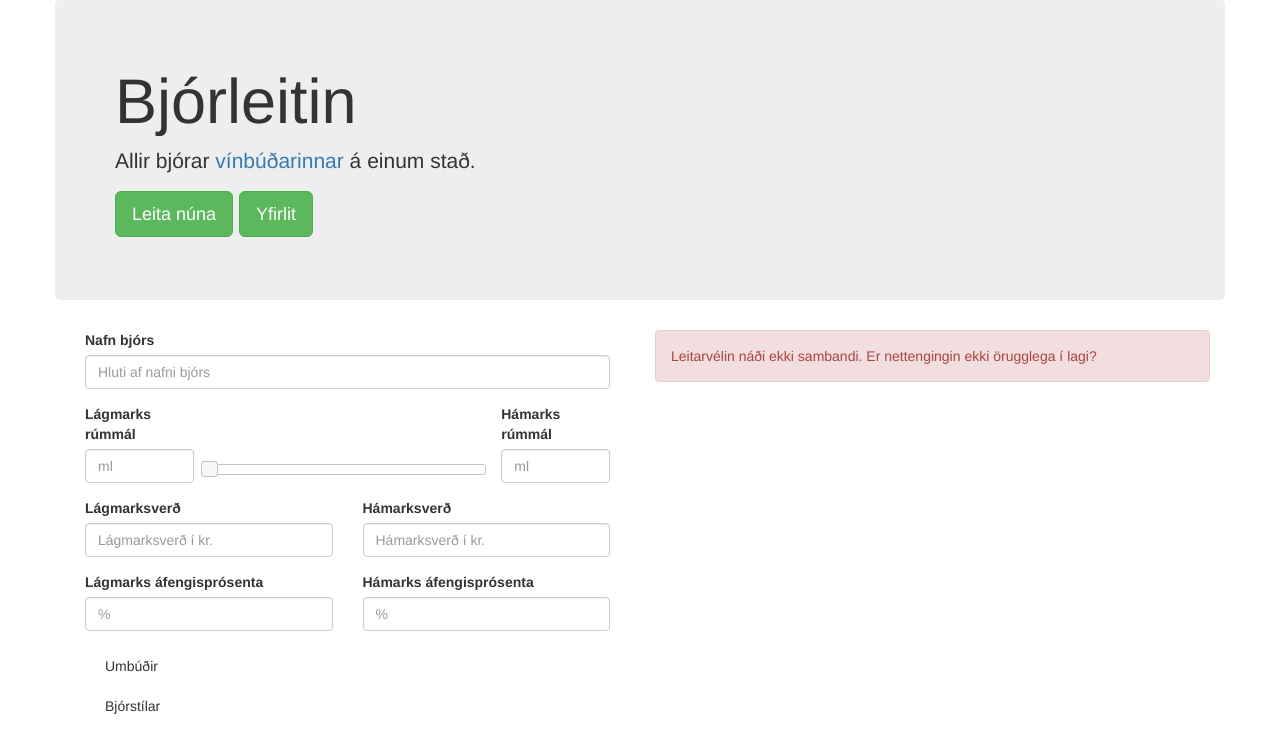
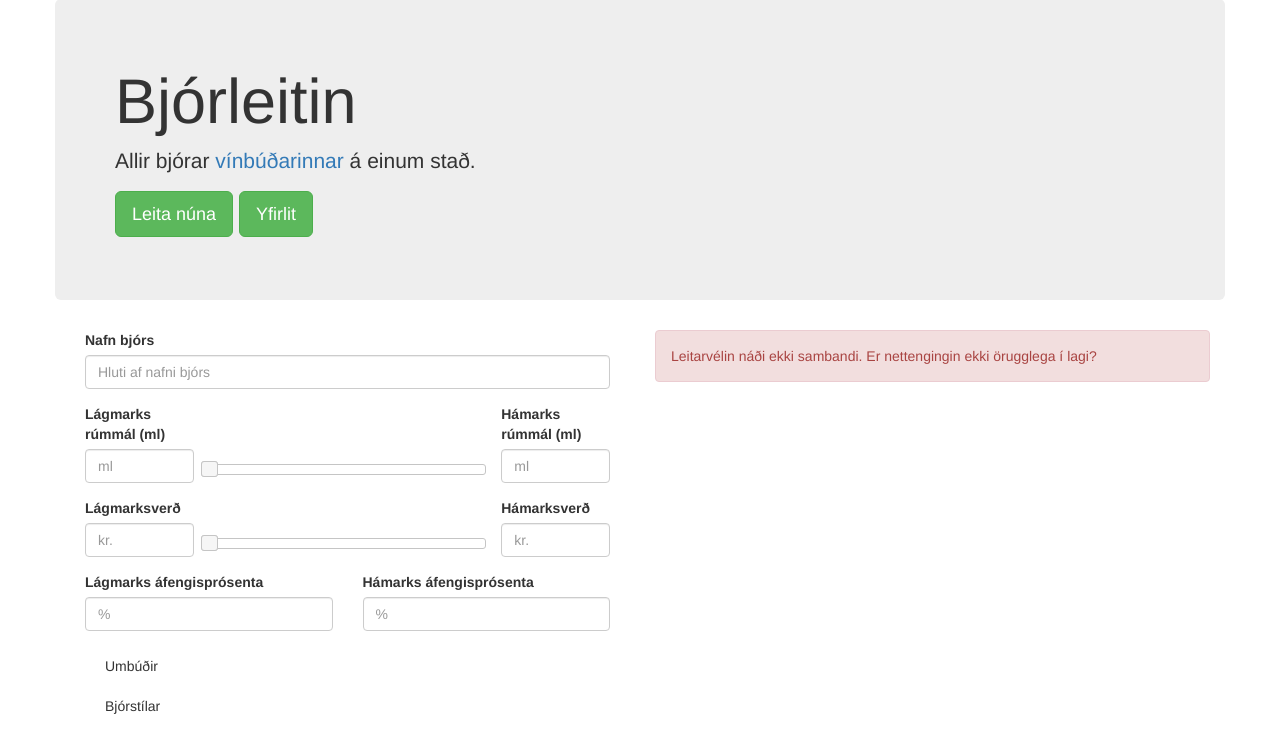
Before and after one commit to Ernir/bjorleitin, a Django app: page / in a window 1280 px wide. Shown: the part 21-777 px from the top of the page. Run offline with Django 3.2, Linux system fonts and the light colour scheme; data that the repository does not hold is empty; some libraries are stand-ins or nearby versions; some web fonts are replaced.

Commit message:
The price slider added.

```diff
--- a/beer_search/forms.py
+++ b/beer_search/forms.py
@@ -28,11 +28,9 @@ class SearchForm(forms.Form):
     )
 
     min_volume = forms.IntegerField(
-        label="Lágmarks rúmmál",
+        label="Lágmarks rúmmál (ml)",
         required=False,
         widget=NumberInput(attrs={
-            # "type": "range",  # TODO: Add slider in place of number input
-            # "step": "10",
             "type": "number",
             "value": min_for_attribute(Beer, "volume"),
             "min": min_for_attribute(Beer, "volume"),
@@ -41,7 +39,7 @@ class SearchForm(forms.Form):
     )
 
     max_volume = forms.IntegerField(
-        label="Hámarks rúmmál",
+        label="Hámarks rúmmál (ml)",
         required=False,
         widget=NumberInput(attrs={
             "type": "number",
@@ -56,6 +54,7 @@ class SearchForm(forms.Form):
         required=False,
         widget=NumberInput(attrs={
             "type": "number",
+            "value": min_for_attribute(Beer, "price"),
             "min": min_for_attribute(Beer, "price"),
             "max": max_for_attribute(Beer, "price"),
         })
@@ -66,6 +65,7 @@ class SearchForm(forms.Form):
         required=False,
         widget=NumberInput(attrs={
             "type": "number",
+            "value": max_for_attribute(Beer, "price"),
             "min": min_for_attribute(Beer, "price"),
             "max": max_for_attribute(Beer, "price"),
         })
@@ -130,12 +130,18 @@ class SearchForm(forms.Form):
                 css_id="volume-container"
             ),
             Div(
-                Field("min_price", placeholder="Lágmarksverð í kr."),
-                css_class="col-md-6"
-            ),
-            Div(
-                Field("max_price", placeholder="Hámarksverð í kr."),
-                css_class="col-md-6"
+                Div(
+                    Field("min_price", placeholder="kr."),
+                    css_class="col-md-3"
+                ),
+                Div(
+                    css_id="price-slider",
+                    css_class="col-md-6 form-slider"
+                ),
+                Div(
+                    Field("max_price", placeholder="kr."),
+                    css_class="col-md-3 "
+                ),
             ),
             Div(
                 Field("min_abv", placeholder="%"),
--- a/beer_search/urls.py
+++ b/beer_search/urls.py
@@ -7,5 +7,5 @@ urlpatterns = \
              url(r"^yfirlit/$", views.overview, name="overview"),
 
              url(r"^api/leit/$", views.perform_search, name="perform_search"),
-             url(r"^api/rummal/$", views.distinct_volumes, name="distinct_volumes")
+             url(r"^api/gildi/(?P<eiginleiki>.+)/$", views.distinct_properties, name="distinct_properties")
     )
--- a/beer_search/views.py
+++ b/beer_search/views.py
@@ -101,11 +101,18 @@ def perform_search(request):
         return JsonResponse(return_list, safe=False)
 
 
-def distinct_volumes(request):
-    volumes = Beer.objects.filter(available=True).values("volume")
+def distinct_properties(request, eiginleiki):
+
+    p = "name"  # p for property
+    if eiginleiki == "rummal":
+        p = "volume"
+    elif eiginleiki == "verd":
+        p = "price"
+
+    objects = Beer.objects.filter(available=True).values(p)
     numbers = []
-    for dictionary in volumes:
-        number = dictionary["volume"]
+    for dictionary in objects:
+        number = dictionary[p]
         if number not in numbers:
             numbers.append(number)
     numbers.sort()
--- a/static/app.js
+++ b/static/app.js
@@ -142,13 +142,17 @@ $('#main-form').on('submit', function (event) {
  */
 
 function makeSliders() {
-    $.get("/api/rummal/", function (data) {
+    // ToDo: Combine into one function call.
+    $.get("/api/gildi/rummal/", function (data) {
         makeVolumeSlider(data);
+    });
+    $.get("/api/gildi/verd/", function (data) {
+        makePriceSlider(data);
     });
 }
 
 function makeVolumeSlider(volumes) {
-    var $slider = $("#volume-slider").slider({
+    $("#volume-slider").slider({
         range: true,
         min: 0,
         max: volumes.length - 1,
@@ -156,6 +160,20 @@ function makeVolumeSlider(volumes) {
         slide: function (event, ui) {
             $("#id_min_volume").val(volumes[ui.values[0]]);
             $("#id_max_volume").val(volumes[ui.values[1]]);
+            requestLater();
+        }
+    });
+}
+
+function makePriceSlider(prices) {
+    $("#price-slider").slider({
+        range: true,
+        min: 0,
+        max: prices.length - 1,
+        values: [0, prices.length - 1],
+        slide: function (event, ui) {
+            $("#id_min_price").val(prices[ui.values[0]]);
+            $("#id_max_price").val(prices[ui.values[1]]);
             requestLater();
         }
     });
--- a/static/style.css
+++ b/static/style.css
@@ -60,9 +60,14 @@ Source: http://www.bootply.com/128062
 .ui-widget-header {
     background: #18bc9c;
 }
+
+/* I have no idea what I am doing. CAVEAT EMPTOR */
 @media (min-width: 992px) {
-    .form-slider {
+    #volume-slider {
         margin-top: 60px;
+    }
+    #price-slider {
+        margin-top: 40px;
     }
 }
 @media (max-width: 991px) {
```
